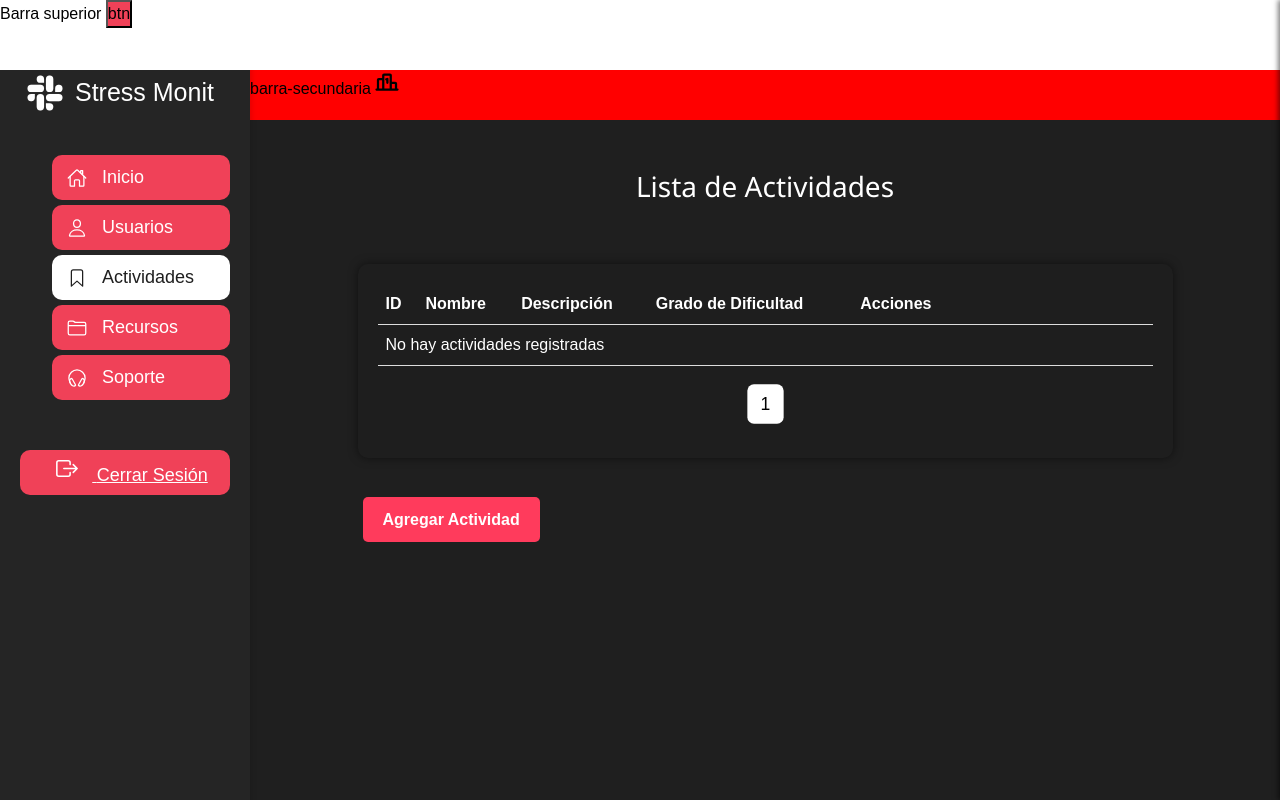
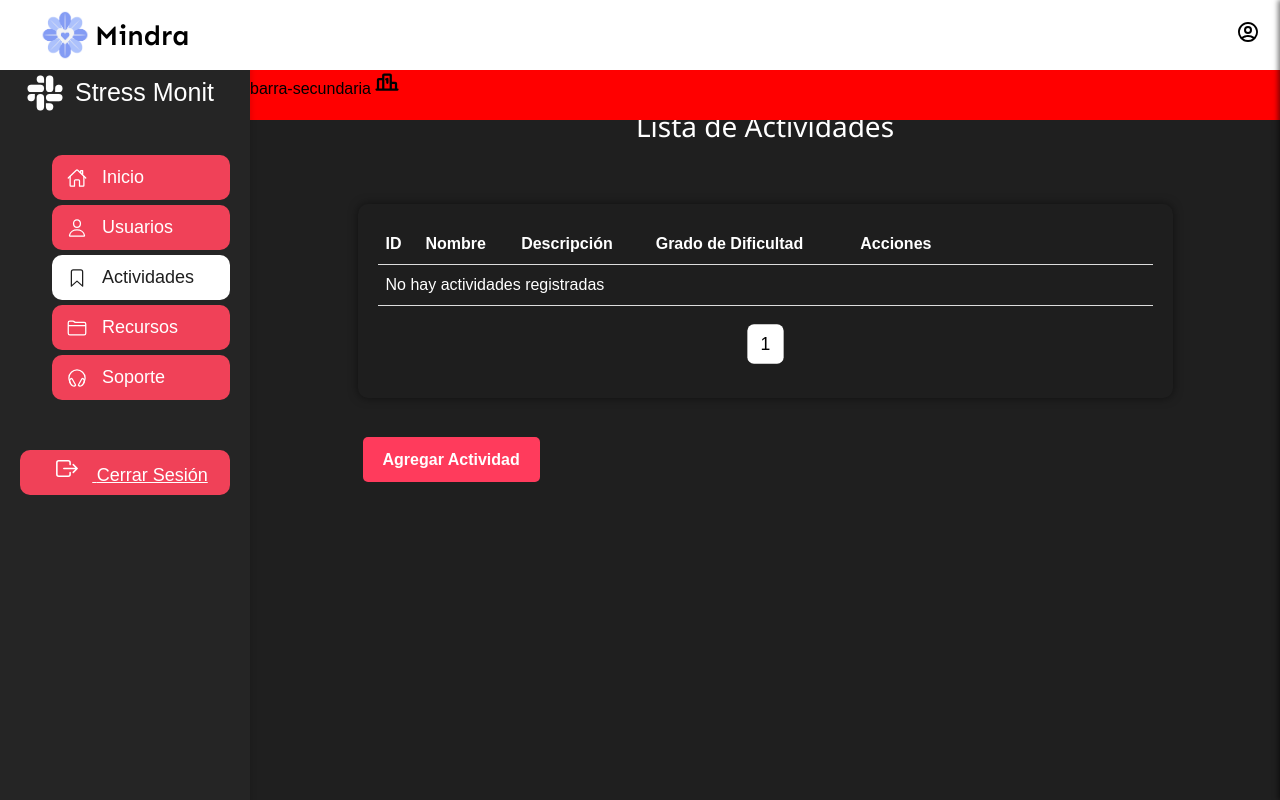
Before and after one commit to luisleon7677/-StressMonit_Project, a Flask app: page /actividades in a window 1280 px wide. Run offline with Flask 3, Linux system fonts and the light colour scheme; the visitor is signed in with stand-in values (Sample User, id 1); data that the repository does not hold is empty; some libraries are stand-ins or nearby versions.

Commit message:
diseño de mindra

```diff
--- a/app.py
+++ b/app.py
@@ -301,7 +301,7 @@ def submit_recurso():
 
 @app.route("/recursos/registrar")
 def registrar_recursos():
-    return render_template("recurso_registrar.html",title="Registro Recursos")
+    return render_template("recurso_registrar.html",title="Registro Recursos",pagina='recursos')
 
 @app.route("/soporte")
 def soporte():
@@ -311,7 +311,7 @@ def soporte():
 @app.route('/crear_usuario', methods=['GET', 'POST'])
 def crear_usuario_route():
     if request.method == 'GET':
-        return render_template('crear_usuario.html', title='Crear Usuario')
+        return render_template('crear_usuario.html', title='Crear Usuario',pagina='usuarios')
 
     # POST: procesa creación
     nombre   = request.form.get('nombre', '').strip()
@@ -351,7 +351,7 @@ def editar_usuario_route(id):
             flash("Usuario no encontrado o sin permisos", "danger")
             return redirect(url_for('usuarios'))
         usuario = {'id': row[0][0], 'nombre': row[0][1], 'username': row[0][2]}
-        return render_template('editar_usuario.html', usuario=usuario, title='Editar Usuario')
+        return render_template('editar_usuario.html', usuario=usuario, title='Editar Usuario',pagina='usuarios')
 
     # POST: procesar edición
     nombre   = request.form.get('nombre', '').strip()
@@ -411,7 +411,7 @@ def eliminar_usuario_route(id):
 def crear_actividad_route():
     if request.method == 'GET':
         # GET: solo renderiza el formulario
-        return render_template('crear_actividad.html', title='Crear Actividad')
+        return render_template('crear_actividad.html', title='Crear Actividad',pagina='actividades')
 
     # POST: procesa el envío del formulario
     nombre      = request.form.get('nombre', '').strip()
@@ -479,7 +479,7 @@ def editar_actividad(id):
             flash("Actividad no encontrada o no tienes permisos", "danger")
             return redirect(url_for('actividades'))
 
-        return render_template('editar_actividad.html', actividad=actividad[0])
+        return render_template('editar_actividad.html', actividad=actividad[0],pagina='actividades')
 
 @app.route('/eliminar_actividad/<int:id>', methods=['POST'])
 def eliminar_actividad(id):
--- a/static/styles.css
+++ b/static/styles.css
@@ -14,6 +14,7 @@
     box-sizing: border-box;
 
 }
+
 
 /*body{
 
@@ -479,8 +480,32 @@ th, td {
     color: black;
     width: 100%;
     z-index: 200;
+    padding: 5px 20px;
+    display: flex;
+    justify-content: space-between;
+    align-items: center;
+}
+.logo-barra{
+    display: flex;
+    align-items: center;
+    margin-left: 20px;
+}
+.logo-barra img{
+    width: 50px;
+    height: 50px;
+}
+.logo-barra h3{
+    margin-top: 10px;
+    margin-left: 5px;
 
 }
+.sen-titulo-logo {
+    font-family: "Sen", sans-serif;
+    font-optical-sizing: auto;
+    font-weight: 600;
+    font-style: normal;
+  }
+
 .barra-secundaria{
     position: fixed;
     left: 250px;
--- a/templates/base.html
+++ b/templates/base.html
@@ -15,6 +15,10 @@
     <link rel="stylesheet" href="/static/recursos.css">
     <link rel="stylesheet" href="/static/inicio.css">
 
+    <!--Google fonts-->
+    <style>
+      @import url('https://fonts.googleapis.com/css2?family=Sen:wght@400..800&display=swap');
+    </style>
 
     <!-- Profile Slide CSS (MODIFICADO) -->
     <link rel="stylesheet" href="/static/profile-slide.css">
@@ -87,18 +91,15 @@
   <main>
     <!--Barra superior-->
     <div class="barra-superior-main">
-      Barra superior
-      <button id="user-button">btn</button>
+      <div class="logo-barra">
+        <img src="/static/logoMindra.png" alt="Logo">
+        <h3 class="sen-titulo-logo">Mindra</h3>
+      </div>
+      <div class="btn-barra">
+        <span class="mingcute--user-4-line" id="user-button"></span>
+      </div>
+
     </div>
-    <!-- Botón de perfil en esquina superior derecha -->
-    {% if session.get('admin_nombre') %}
-    <div class="user-header-container">
-      <div id="user-button" class="user-name-right">
-        {{ session.admin_nombre }}
-        <ion-icon name="chevron-down-outline"></ion-icon>
-      </div>
-    </div>
-    {% endif %}
 
     <div class="barra-secundaria">
       barra-secundaria
```
Also changed, not shown: static/logoMindra.png (added).
